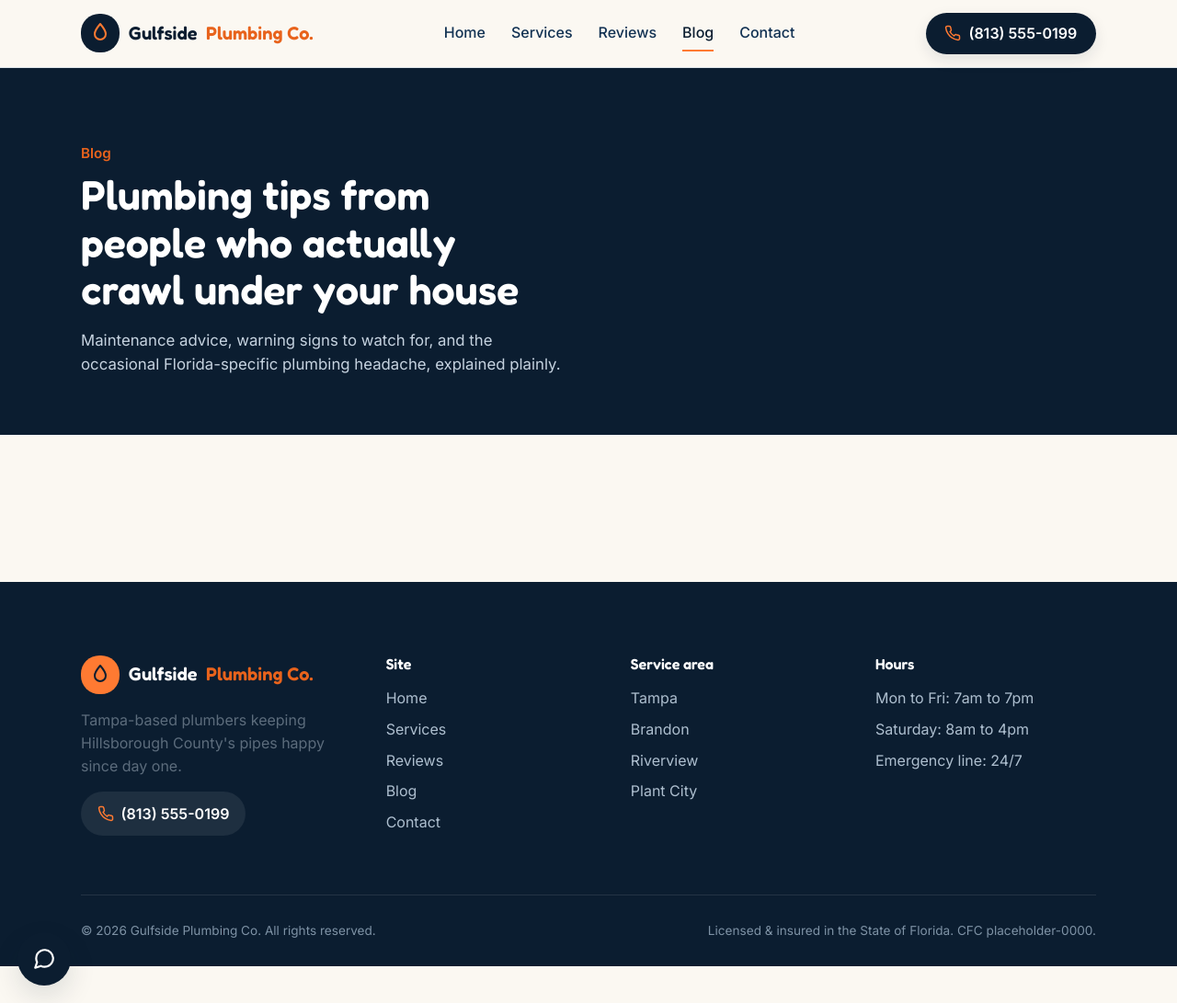
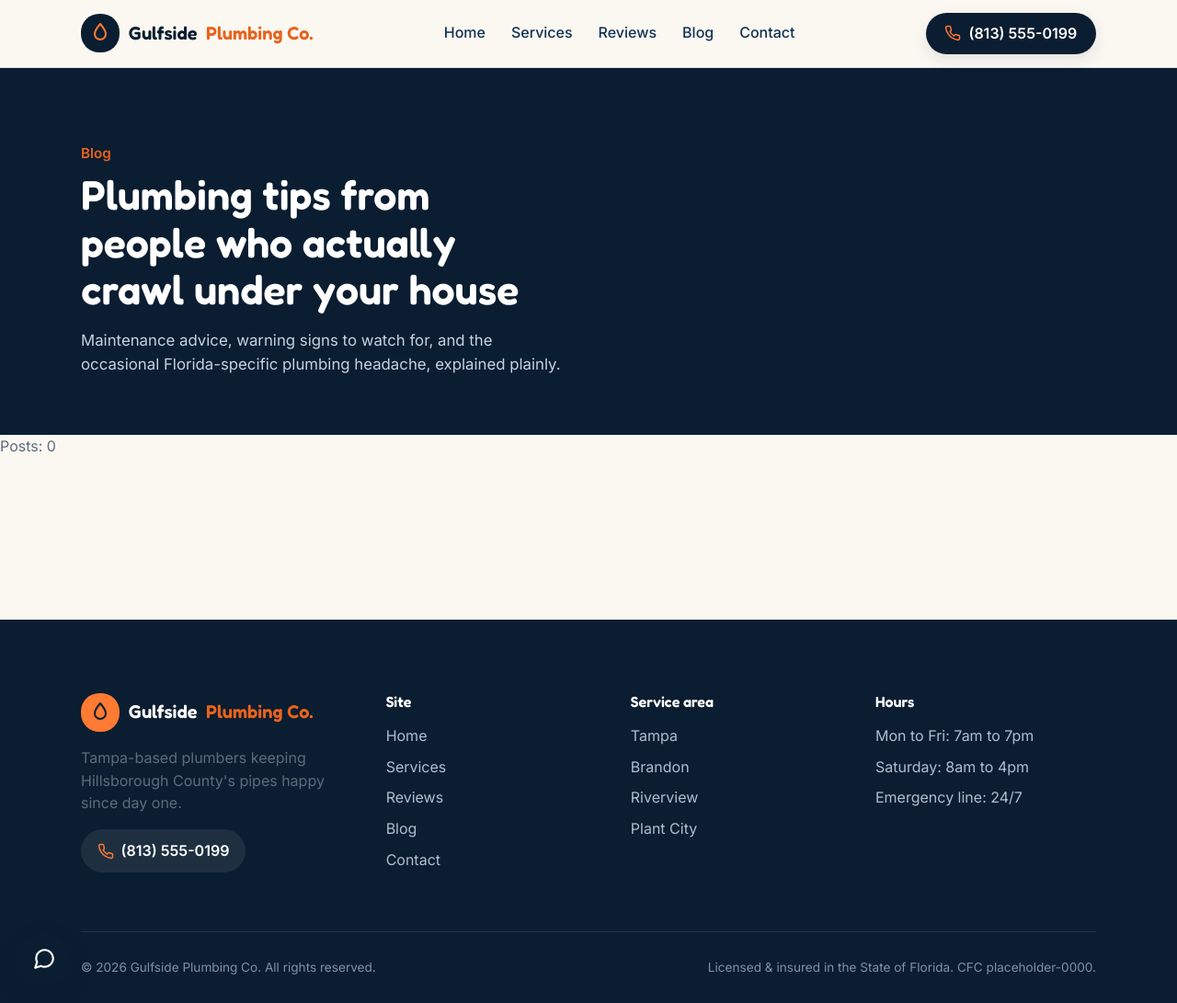
Before and after one commit to dcruz3126/website-demos, a Jekyll site: the page built from gulfside/blog.html, in a window 1280 px wide and 1091 px high. Shown: the whole window at 92% size. Built offline with Jekyll 4.4.1, drawn with Linux system fonts in a browser that asks for light colours.

Commit message:
fix blog and chatbot partial add blog to footer

```diff
--- a/_includes/gulfside/footer.html
+++ b/_includes/gulfside/footer.html
@@ -20,6 +20,7 @@
           <li><a href="index.html">Home</a></li>
           <li><a href="services.html">Services</a></li>
           <li><a href="reviews.html">Reviews</a></li>
+          <li><a href="blog.html">Blog</a></li>
           <li><a href="contact.html">Contact</a></li>
         </ul>
       </div>
--- a/gulfside/blog.html
+++ b/gulfside/blog.html
@@ -13,32 +13,7 @@
 </head>
 <body>
 
-<header class="site-header">
-  <div class="header-inner">
-    <a href="index.html" class="logo">
-      <span class="logo-mark">
-        <svg viewBox="0 0 24 24" fill="none" stroke="currentColor" stroke-width="2" stroke-linecap="round" stroke-linejoin="round"><path d="M12 2c3 3.5 6 7.2 6 11a6 6 0 0 1-12 0c0-3.8 3-7.5 6-11Z"/></svg>
-      </span>
-      Gulfside <em>Plumbing Co.</em>
-    </a>
-    <nav class="main-nav" id="mainNav">
-      <a href="index.html">Home</a>
-      <a href="services.html">Services</a>
-      <a href="reviews.html">Reviews</a>
-      <a href="blog.html" aria-current="page">Blog</a>
-      <a href="contact.html">Contact</a>
-    </nav>
-    <div class="header-actions">
-      <a href="tel:+18135550199" class="call-btn">
-        <svg viewBox="0 0 24 24" fill="none" stroke="currentColor" stroke-width="2" stroke-linecap="round" stroke-linejoin="round"><path d="M22 16.9v3a2 2 0 0 1-2.2 2 19.8 19.8 0 0 1-8.6-3.1 19.5 19.5 0 0 1-6-6 19.8 19.8 0 0 1-3.1-8.7A2 2 0 0 1 4.1 2h3a2 2 0 0 1 2 1.7c.1 1 .4 2 .7 3a2 2 0 0 1-.4 2.1L8.1 10a16 16 0 0 0 6 6l1.2-1.3a2 2 0 0 1 2.1-.4c1 .3 2 .5 3 .7a2 2 0 0 1 1.6 2Z"/></svg>
-        <span class="call-text">(813) 555-0199</span>
-      </a>
-      <button class="nav-toggle" id="navToggle" aria-label="Toggle menu" aria-expanded="false">
-        <svg viewBox="0 0 24 24" fill="none" stroke="currentColor" stroke-width="2" stroke-linecap="round"><line x1="4" y1="7" x2="20" y2="7"/><line x1="4" y1="12" x2="20" y2="12"/><line x1="4" y1="17" x2="20" y2="17"/></svg>
-      </button>
-    </div>
-  </div>
-</header>
+{% include gulfside/header.html %}
 
 <section class="page-hero">
   <div class="container">
@@ -46,6 +21,18 @@
     <h1>Plumbing tips from people who actually crawl under your house</h1>
     <p>Maintenance advice, warning signs to watch for, and the occasional Florida-specific plumbing headache, explained plainly.</p>
   </div>
+</section>
+
+<section>
+  <p>Posts: {{ site.posts.size }}</p>
+
+  {% for post in site.posts %}
+    <hr>
+    <p>Title: {{ post.title }}</p>
+    <p>Date: {{ post.date }}</p>
+    <p>URL: {{ post.url }}</p>
+    <p>Category: {{ post.category }}</p>
+  {% endfor %}
 </section>
 
 <section class="section section--cream">
@@ -66,60 +53,11 @@
   </div>
 </section>
 
-<footer class="site-footer">
-  <div class="container">
-    <div class="footer-grid">
-      <div class="footer-brand">
-        <a href="index.html" class="logo">
-          <span class="logo-mark">
-            <svg viewBox="0 0 24 24" fill="none" stroke="currentColor" stroke-width="2" stroke-linecap="round" stroke-linejoin="round"><path d="M12 2c3 3.5 6 7.2 6 11a6 6 0 0 1-12 0c0-3.8 3-7.5 6-11Z"/></svg>
-          </span>
-          Gulfside <em>Plumbing Co.</em>
-        </a>
-        <p>Tampa-based plumbers keeping Hillsborough County's pipes happy since day one.</p>
-        <a href="tel:+18135550199" class="footer-call">
-          <svg viewBox="0 0 24 24" fill="none" stroke="currentColor" stroke-width="2" stroke-linecap="round" stroke-linejoin="round"><path d="M22 16.9v3a2 2 0 0 1-2.2 2 19.8 19.8 0 0 1-8.6-3.1 19.5 19.5 0 0 1-6-6 19.8 19.8 0 0 1-3.1-8.7A2 2 0 0 1 4.1 2h3a2 2 0 0 1 2 1.7c.1 1 .4 2 .7 3a2 2 0 0 1-.4 2.1L8.1 10a16 16 0 0 0 6 6l1.2-1.3a2 2 0 0 1 2.1-.4c1 .3 2 .5 3 .7a2 2 0 0 1 1.6 2Z"/></svg>
-          (813) 555-0199
-        </a>
-      </div>
-      <div class="footer-col">
-        <h4>Site</h4>
-        <ul>
-          <li><a href="index.html">Home</a></li>
-          <li><a href="services.html">Services</a></li>
-          <li><a href="reviews.html">Reviews</a></li>
-          <li><a href="blog.html">Blog</a></li>
-          <li><a href="contact.html">Contact</a></li>
-        </ul>
-      </div>
-      <div class="footer-col">
-        <h4>Service area</h4>
-        <ul>
-          <li>Tampa</li>
-          <li>Brandon</li>
-          <li>Riverview</li>
-          <li>Plant City</li>
-        </ul>
-      </div>
-      <div class="footer-col">
-        <h4>Hours</h4>
-        <ul>
-          <li>Mon to Fri: 7am to 7pm</li>
-          <li>Saturday: 8am to 4pm</li>
-          <li>Emergency line: 24/7</li>
-        </ul>
-      </div>
-    </div>
-    <div class="footer-bottom">
-      <span>&copy; 2026 Gulfside Plumbing Co. All rights reserved.</span>
-      <span>Licensed & insured in the State of Florida. CFC placeholder-0000.</span>
-    </div>
-  </div>
-</footer>
+{% include gulfside/footer.html %}
 
-<a href="tel:+18135550199" class="mobile-call" aria-label="Call Gulfside Plumbing Co.">
+<!-- <a href="tel:+18135550199" class="mobile-call" aria-label="Call Gulfside Plumbing Co.">
   <svg viewBox="0 0 24 24" fill="none" stroke="currentColor" stroke-width="2" stroke-linecap="round" stroke-linejoin="round"><path d="M22 16.9v3a2 2 0 0 1-2.2 2 19.8 19.8 0 0 1-8.6-3.1 19.5 19.5 0 0 1-6-6 19.8 19.8 0 0 1-3.1-8.7A2 2 0 0 1 4.1 2h3a2 2 0 0 1 2 1.7c.1 1 .4 2 .7 3a2 2 0 0 1-.4 2.1L8.1 10a16 16 0 0 0 6 6l1.2-1.3a2 2 0 0 1 2.1-.4c1 .3 2 .5 3 .7a2 2 0 0 1 1.6 2Z"/></svg>
-</a>
+</a> -->
 
 <button class="chat-toggle" id="chatToggle" aria-label="Open chat" aria-expanded="false" aria-controls="chatPanel">
   <svg viewBox="0 0 24 24" fill="none" stroke="currentColor" stroke-width="2" stroke-linecap="round" stroke-linejoin="round"><path d="M21 11.5a8.38 8.38 0 0 1-.9 3.8 8.5 8.5 0 0 1-7.6 4.7 8.38 8.38 0 0 1-3.8-.9L3 21l1.9-5.7a8.38 8.38 0 0 1-.9-3.8 8.5 8.5 0 0 1 4.7-7.6 8.38 8.38 0 0 1 3.8-.9h.5a8.48 8.48 0 0 1 8 8v.5Z"/></svg>
```
Also changed, not shown: _includes/gulfside/chatbot.html (added, +26 -0 lines), gulfside/index.html (+1 -26 lines).
